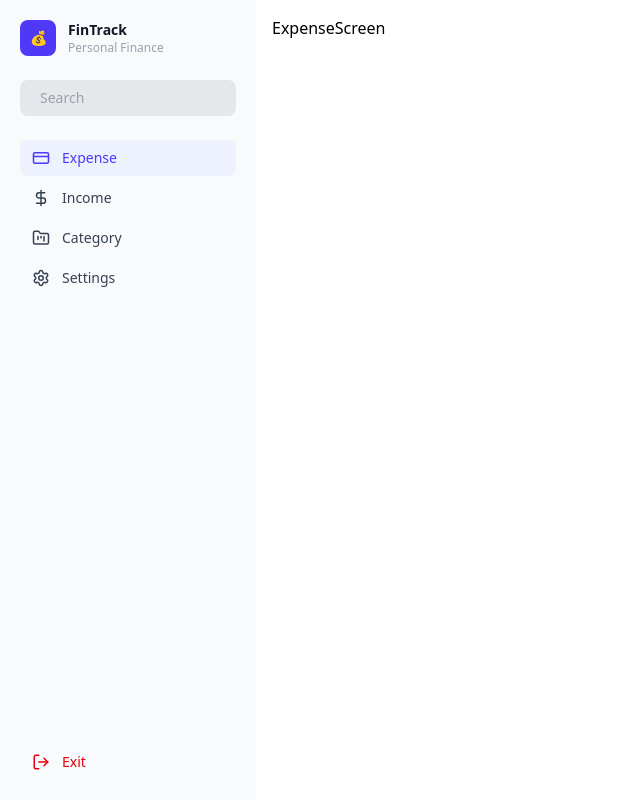
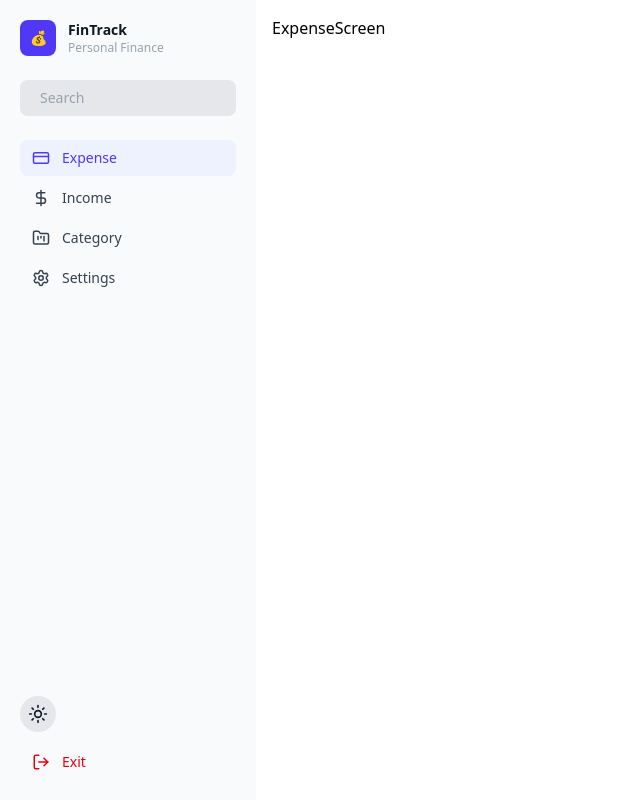
Before and after one commit to andrr64/keuanganku-with-ai, a React (Vite) app: page /expenses in a window 1280 px wide. Shown: the whole page, without its empty margins (0-640 px from the left). Built offline with nearby package versions, Linux system fonts and the light colour scheme.

Commit message:
feat: add theme switch feature

```diff
--- a/src/App.css
+++ b/src/App.css
@@ -1 +1,3 @@
 @import "tailwindcss";
+
+@custom-variant dark (&:where(.dark, .dark *));
--- a/src/components/RootLayout.tsx
+++ b/src/components/RootLayout.tsx
@@ -8,7 +8,7 @@ type RootLayoutProps = {
 
 export default function RootLayout({ children }: RootLayoutProps) {
     return (
-        <div className="flex h-screen">
+        <div id="rootElement" className="flex h-screen">
             {/* Sidebar */}
             <Sidebar />
 
--- a/src/components/Sidebar.tsx
+++ b/src/components/Sidebar.tsx
@@ -3,31 +3,39 @@ import { Search, LogOut } from "lucide-react";
 import { exit } from "@tauri-apps/plugin-process";
 import { ROUTES } from "../lib/route";
 import { Link, useLocation } from "react-router-dom";
+import ThemeSwitch from "./ThemeSwitch";
 
 export default function Sidebar() {
     const [active, setActive] = useState("Expense");
     const location = useLocation();
 
     return (
-        <div className="flex flex-col w-64 h-screen bg-gray-50 p-5 text-sm">
+        <div className="flex flex-col w-64 h-screen p-5 text-sm
+      bg-gray-50 text-gray-900
+      dark:bg-gray-900 dark:text-gray-100">
+
             {/* Header */}
             <div className="flex items-center gap-3 mb-6">
                 <div className="w-9 h-9 bg-indigo-600 text-white rounded-lg flex items-center justify-center font-bold">
                     💰
                 </div>
                 <div>
-                    <div className="font-semibold text-gray-900">FinTrack</div>
-                    <div className="text-xs text-gray-400">Personal Finance</div>
+                    <div className="font-semibold">FinTrack</div>
+                    <div className="text-xs text-gray-400 dark:text-gray-500">
+                        Personal Finance
+                    </div>
                 </div>
             </div>
 
             {/* Search */}
-            <div className="flex items-center gap-2 bg-gray-200 rounded-lg px-3 py-2 mb-6">
-                <Search size={16} className="text-gray-400" />
+            <div className="flex items-center gap-2 bg-gray-200 dark:bg-gray-800 rounded-lg px-3 py-2 mb-6">
+                <Search size={16} className="text-gray-400 dark:text-gray-500" />
                 <input
                     type="text"
                     placeholder="Search"
-                    className="flex-1 bg-transparent outline-none text-sm text-gray-700 placeholder-gray-400"
+                    className="flex-1 bg-transparent outline-none text-sm
+            text-gray-700 dark:text-gray-200
+            placeholder-gray-400 dark:placeholder-gray-500"
                 />
             </div>
 
@@ -40,8 +48,8 @@ export default function Sidebar() {
                         onClick={() => setActive(item.label)}
                         className={`flex items-center gap-3 w-full px-3 py-2 rounded-lg transition-colors
               ${location.pathname === item.url || active === item.label
-                                ? "bg-indigo-50 text-indigo-600"
-                                : "text-gray-700 hover:bg-gray-50"
+                                ? "bg-indigo-50 text-indigo-600 dark:bg-indigo-900 dark:text-indigo-400"
+                                : "text-gray-700 hover:bg-gray-100 dark:text-gray-300 dark:hover:bg-gray-800"
                             }`}
                     >
                         {item.icon}
@@ -52,12 +60,15 @@ export default function Sidebar() {
 
             {/* Footer */}
             <div className="mt-auto space-y-3">
+                <ThemeSwitch/>
                 <button
                     onClick={async () => {
                         setActive("Exit");
                         await exit(0); // ✅ Tauri Exit
                     }}
-                    className="flex items-center gap-3 w-full px-3 py-2 rounded-lg text-red-600 hover:bg-red-50 transition-colors"
+                    className="flex items-center gap-3 w-full px-3 py-2 rounded-lg
+            text-red-600 hover:bg-red-50
+            dark:text-red-400 dark:hover:bg-red-900 transition-colors"
                 >
                     <LogOut size={18} />
                     Exit
--- /dev/null
+++ b/src/components/ThemeSwitch.tsx
@@ -0,0 +1,22 @@
+import { Sun, Moon } from "lucide-react";
+import { useState } from "react";
+
+export default function ThemeSwitch() {
+    const [theme, setTheme] = useState<"light" | "dark">("light");
+
+    const onToggle = () => {
+        const newTheme = theme === "light" ? "dark" : "light";
+        setTheme(newTheme);
+        document.getElementById("rootElement")?.classList.toggle("dark");
+    };
+
+    return (
+        <button
+            type="button"
+            onClick={onToggle}
+            className="p-2 rounded-full bg-gray-200 dark:bg-gray-800 hover:bg-gray-300 dark:hover:bg-gray-700 transition"
+        >
+            {theme === "dark" ? <Moon size={20} /> : <Sun size={20} />}
+        </button>
+    );
+}
```
Also changed, not shown: 1 other file (tests, documents, lock files or other folders).
